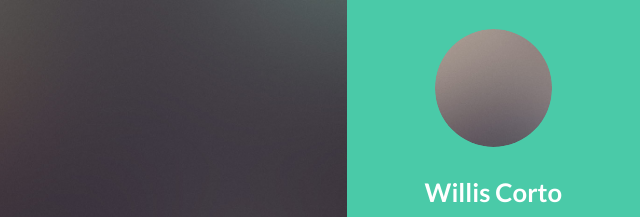
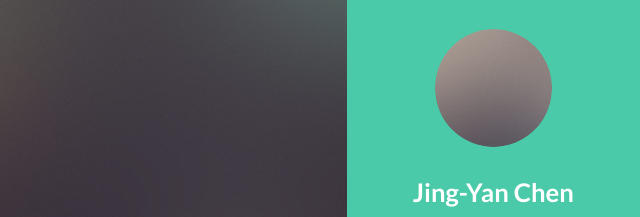
Before and after one commit to dreamline2/myfisrtdemoproject, a plain HTML site: page index.html in a window 1280 px wide. Shown: the top 217 px of the page, 640-1280 px from the left. Drawn offline with Linux system fonts and the light colour scheme.

Commit message:
modified index.html

```diff
--- a/index.html
+++ b/index.html
@@ -19,7 +19,7 @@
 			<section id="header">
 				<header>
 					<span class="image avatar"><img src="images/avatar.jpg" alt="" /></span>
-					<h1 id="logo"><a href="#">Willis Corto</a></h1>
+					<h1 id="logo"><a href="#">Jing-Yan Chen</a></h1>
 					<p>I got reprogrammed by a rogue AI<br />
 					and now I'm totally cray</p>
 				</header>
```
